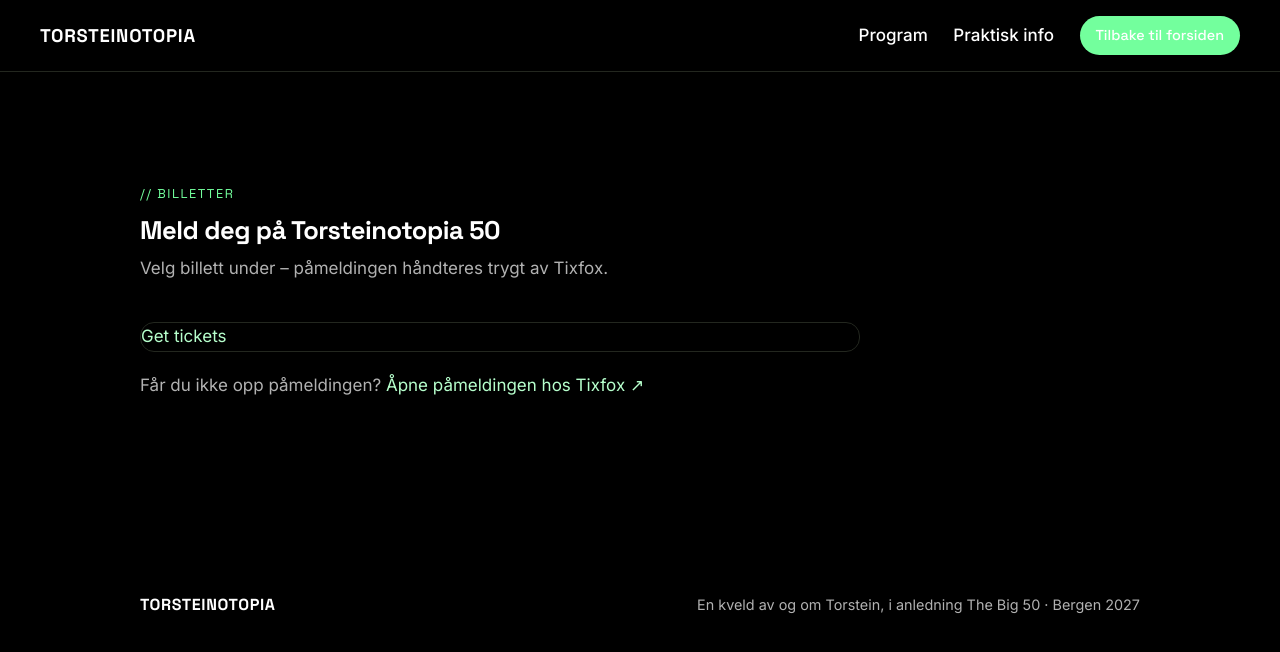
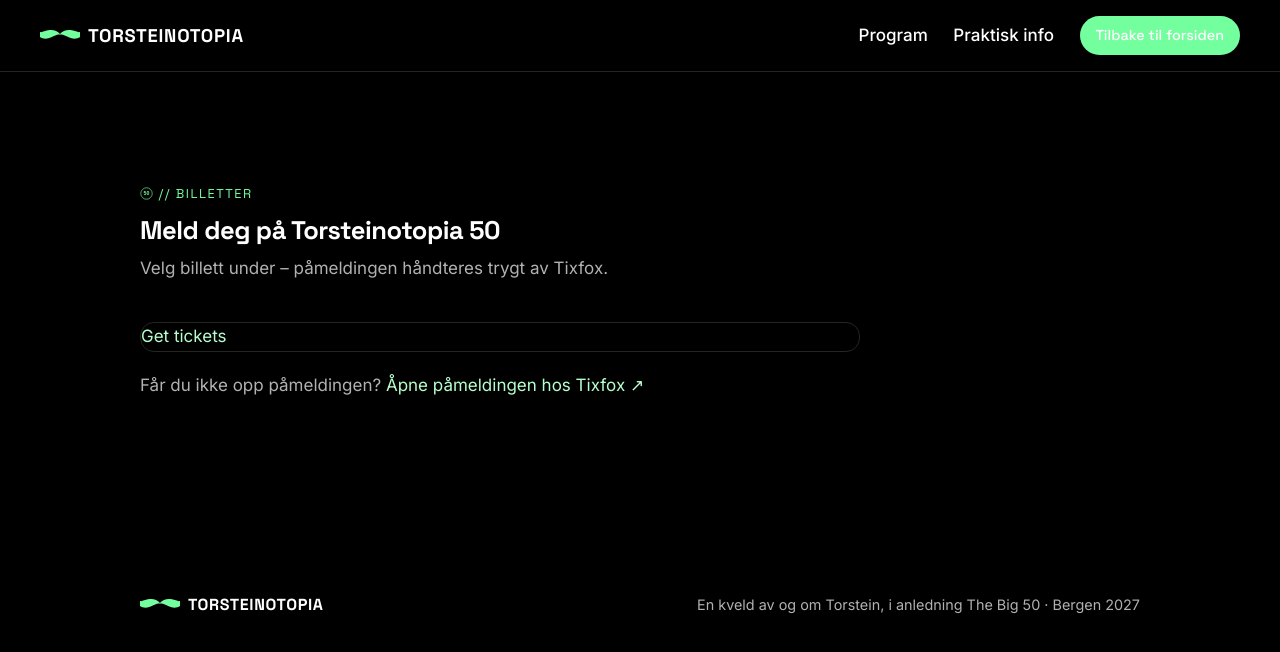
Before and after one commit to TorsteinUtne/torsteinotopia, a plain HTML site: page pamelding.html in a window 1280 px wide. Drawn offline with Linux system fonts and the light colour scheme; a script that the page names is missing.

Commit message:
Ta i bruk merkevaren på siden
Bart-logo i topp og bunn (begge sider) og motiv-ikoner på hver
seksjonsoverskrift (gnist, bart, lydbølge, planet, konfetti, 50).

Co-Authored-By: Claude Opus 4.8 <noreply@anthropic.com>

```diff
--- a/pamelding.html
+++ b/pamelding.html
@@ -11,11 +11,11 @@
   <link rel="preconnect" href="https://fonts.googleapis.com" />
   <link rel="preconnect" href="https://fonts.gstatic.com" crossorigin />
   <link href="https://fonts.googleapis.com/css2?family=Space+Grotesk:wght@400;500;700&family=Inter:wght@400;500;600&display=swap" rel="stylesheet" />
-  <link rel="stylesheet" href="styles.css?v=3" />
+  <link rel="stylesheet" href="styles.css?v=4" />
 </head>
 <body>
   <header class="topbar">
-    <a class="logo" href="index.html">TORSTEINOTOPIA</a>
+    <a class="logo" href="index.html"><img class="logo__mark" src="assets/motif-mustache.svg" alt="" />TORSTEINOTOPIA</a>
     <nav class="nav">
       <a href="index.html#program">Program</a>
       <a href="index.html#praktisk">Praktisk info</a>
@@ -26,7 +26,7 @@
   <main>
     <section class="section tickets">
       <div class="section__head">
-        <p class="eyebrow">// Billetter</p>
+        <p class="eyebrow"><img class="eyebrow__i" src="assets/motif-50.svg" alt="" />// Billetter</p>
         <h1>Meld deg på Torsteinotopia 50</h1>
         <p class="section__sub">Velg billett under – påmeldingen håndteres trygt av Tixfox.</p>
       </div>
@@ -45,7 +45,7 @@
   </main>
 
   <footer class="footer">
-    <span class="logo logo--small">TORSTEINOTOPIA</span>
+    <span class="logo logo--small"><img class="logo__mark" src="assets/motif-mustache.svg" alt="" />TORSTEINOTOPIA</span>
     <p>En kveld av og om Torstein, i anledning The Big 50 · Bergen 2027</p>
   </footer>
 
--- a/styles.css
+++ b/styles.css
@@ -99,7 +99,12 @@ h1, h2, h3 {
   letter-spacing: 0.04em;
   font-size: 1.15rem;
   color: var(--text);
+  display: inline-flex;
+  align-items: center;
+  gap: 0.5rem;
 }
+.logo__mark { height: 20px; width: auto; display: block; }
+.eyebrow__i { height: 1em; width: auto; vertical-align: -0.15em; margin-right: 0.35rem; }
 .logo:hover { text-decoration: none; color: var(--accent); }
 .logo--small { font-size: 1rem; }
 .nav { display: flex; align-items: center; gap: clamp(0.75rem, 2vw, 1.75rem); }
```
Also changed, not shown: index.html (+8 -8 lines).
